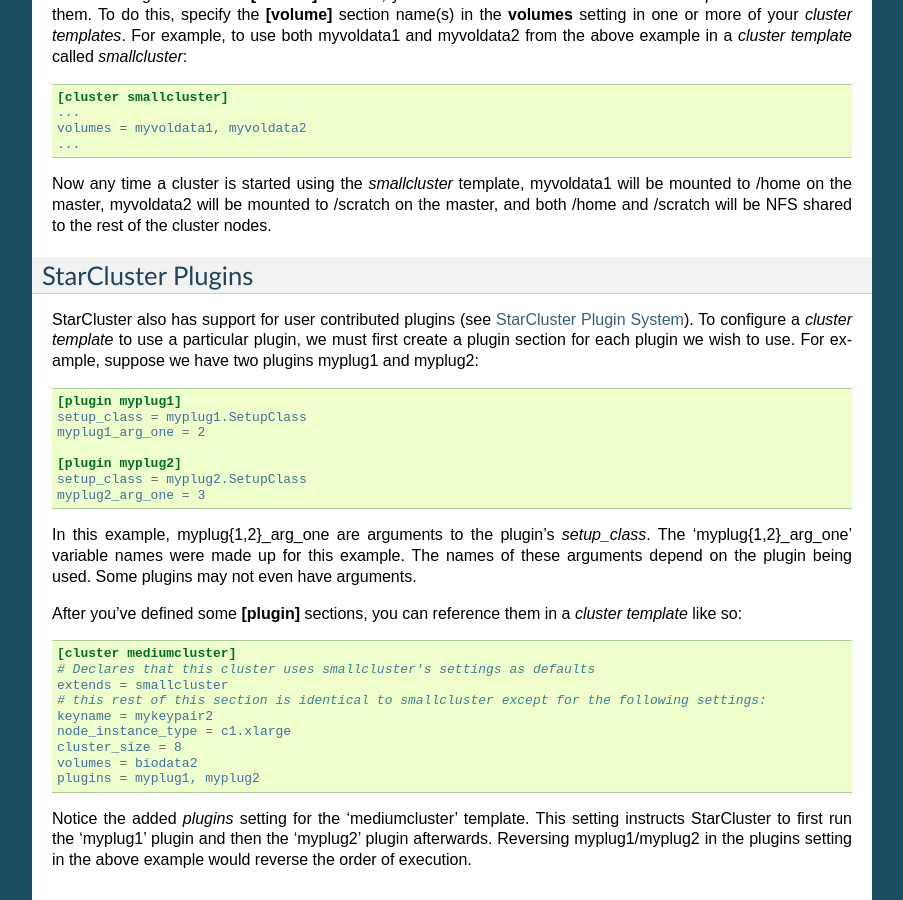
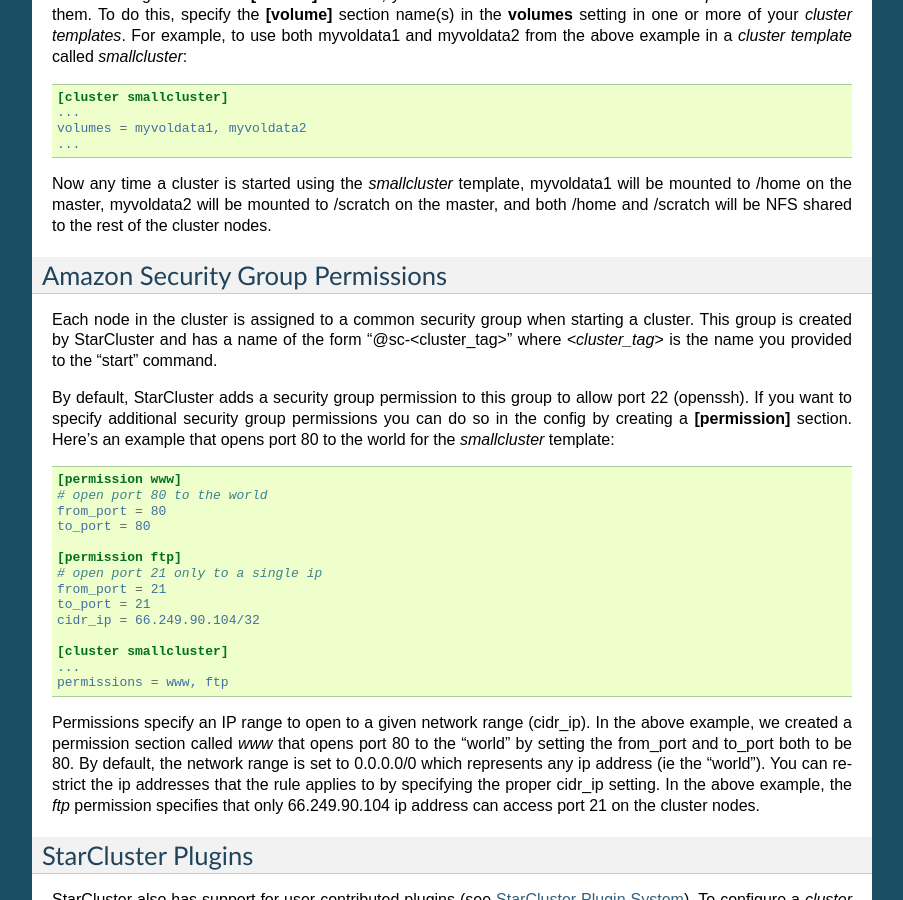
Before and after one commit to jtriley/StarCluster, a Sphinx documentation site: the page built from docs/sphinx/configuration.rst, in a window 1280 px wide and 900 px high, scrolled down 3795 px. Shown: the whole window, without its empty margins (198-1101 px from the left). Built offline with Sphinx 7.4.7, drawn with Linux system fonts in a browser that asks for light colours; formulas are drawn with MathJax 3; pages that are not in the unit, such as notebooks, are missing from menus.

Commit message:
add initial doc for permissions in the cfg

```diff
--- a/docs/sphinx/configuration.rst
+++ b/docs/sphinx/configuration.rst
@@ -213,6 +213,37 @@
 Now any time a cluster is started using the *smallcluster* template, myvoldata1 will be mounted to /home on the master, myvoldata2 will
 be mounted to /scratch on the master, and both /home and /scratch will be NFS shared to the rest of the cluster nodes.
 
+Amazon Security Group Permissions
+---------------------------------
+Each node in the cluster is assigned to a common security group when starting a cluster. This group is created by StarCluster and has
+a name of the form "@sc-<cluster_tag>" where *<cluster_tag>* is the name you provided to the "start" command.
+
+By default, StarCluster adds a security group permission to this group to allow port 22 (openssh). If you want to specify additional security
+group permissions you can do so in the config by creating a **[permission]** section. Here's an example that opens port 80 to the world for the
+*smallcluster* template:
+
+.. code-block:: ini
+
+    [permission www]
+    # open port 80 to the world
+    from_port = 80
+    to_port = 80
+
+    [permission ftp]
+    # open port 21 only to a single ip
+    from_port = 21
+    to_port = 21
+    cidr_ip = 66.249.90.104/32
+
+    [cluster smallcluster]
+    ...
+    permissions = www, ftp
+
+Permissions specify an IP range to open to a given network range (cidr_ip). In the above example, we created a permission section called *www* that
+opens port 80 to the "world" by setting the from_port and to_port both to be 80. By default, the network range is set to 0.0.0.0/0 which represents any
+ip address (ie the "world"). You can restrict the ip addresses that the rule applies to by specifying the proper cidr_ip setting. In the above example,
+the *ftp* permission specifies that only 66.249.90.104 ip address can access port 21 on the cluster nodes.
+
 StarCluster Plugins
 -------------------
 StarCluster also has support for user contributed plugins (see :doc:`plugins`).  To configure a *cluster template* to use a particular
```
